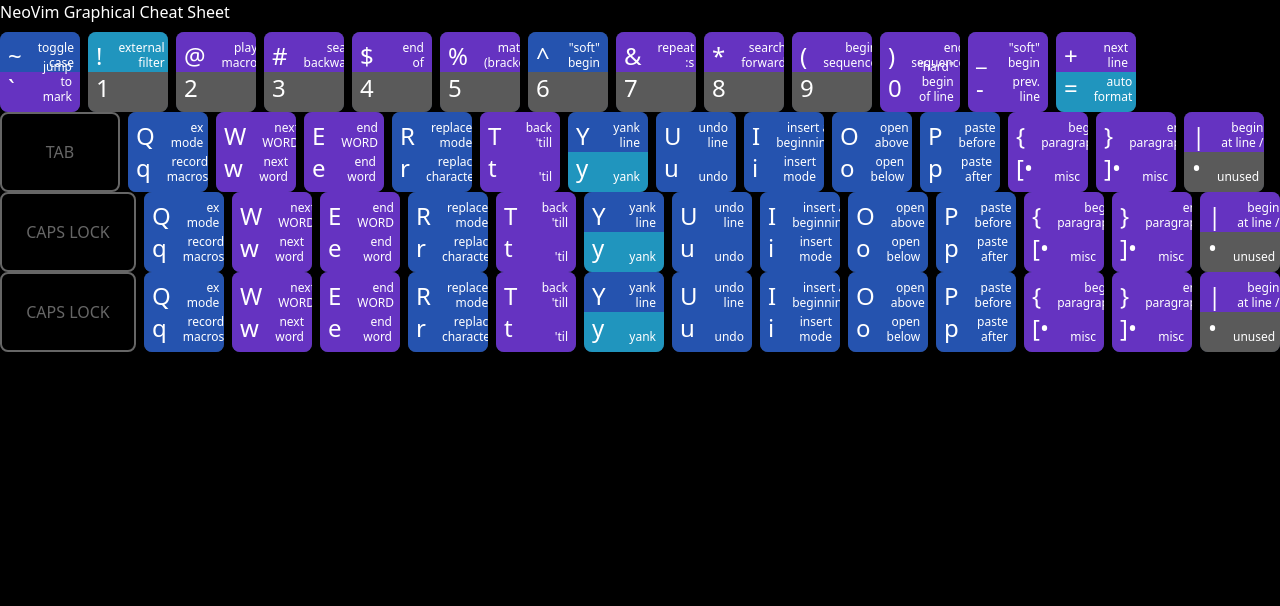
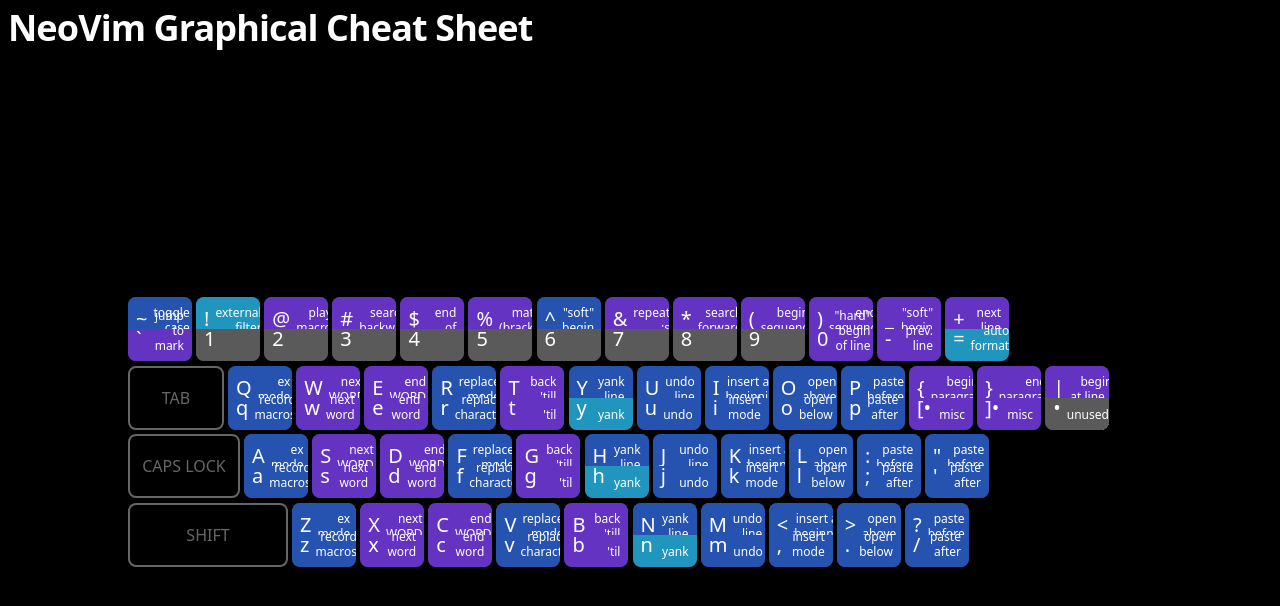
Before and after one commit to rikardillo/nvim-cheatsheet, a Next.js app: page / in a window 1280 px wide. Shown: the top 606 px of the page. Built offline with nearby package versions, Linux system fonts and the light colour scheme.

Commit message:
UPDATE - Added types and some layout improvements

```diff
--- a/app/layout.tsx
+++ b/app/layout.tsx
@@ -13,7 +13,9 @@
 }>) {
   return (
     <html lang="en">
-      <body className={`bg-black text-white`}>{children}</body>
+      <body className={`bg-black text-white min-h-dvh flex flex-col`}>
+        {children}
+      </body>
     </html>
   );
 }
--- a/app/page.tsx
+++ b/app/page.tsx
@@ -9,9 +9,13 @@
 
 export default function Home() {
   return (
-    <div className="flex flex-col gap-2">
-      <h2>NeoVim Graphical Cheat Sheet</h2>
-      <Keyboard rows={rows} />
+    <div className="flex flex-col gap-2 grow">
+      <h2 className="p-2 text-4xl font-bold tracking-tight">
+        NeoVim Graphical Cheat Sheet
+      </h2>
+      <section className="flex grow items-center justify-center h-full ">
+        <Keyboard rows={rows} />
+      </section>
     </div>
   );
 }
--- a/rows/row2.ts
+++ b/rows/row2.ts
@@ -1,12 +1,6 @@
-import { KeyProps } from "../ui/Keyboard/Key/Key.types";
+import { KeyboardRow, KeyProps } from "../ui/Keyboard/Key/Key.types";
 
-const row2: {
-  initialKey?: {
-    button: string;
-    width: number | undefined;
-  };
-  keys: KeyProps[];
-} = {
+const row2: KeyboardRow = {
   initialKey: {
     button: "tab",
     width: 1.5,
--- a/rows/row3.ts
+++ b/rows/row3.ts
@@ -1,120 +1,98 @@
-import { KeyProps } from "../ui/Keyboard/Key/Key.types";
+import { KeyboardRow } from "../ui/Keyboard/Key/Key.types";
 
-const row3: {
-  initialKey?: {
-    button: string;
-    width: number | undefined;
-  };
-  keys: KeyProps[];
-} = {
+const row3: KeyboardRow = {
   initialKey: {
     button: "caps lock",
-    width: 2.25,
+    width: 1.75,
   },
   keys: [
     {
-      top: "Q",
+      top: "A",
       topDescription: "ex mode",
       topMode: "insert",
-      bottom: "q",
+      bottom: "a",
       bottomDescription: "record macros",
       bottomMode: "insert",
     },
     {
-      top: "W",
+      top: "S",
       topDescription: "next WORD",
       topMode: "motion",
-      bottom: "w",
+      bottom: "s",
       bottomDescription: "next word",
       bottomMode: "motion",
     },
     {
-      top: "E",
+      top: "D",
       topDescription: "end WORD",
       topMode: "motion",
-      bottom: "e",
+      bottom: "d",
       bottomDescription: "end word",
       bottomMode: "motion",
     },
     {
-      top: "R",
+      top: "F",
       topDescription: "replace mode",
       topMode: "insert",
-      bottom: "r",
+      bottom: "f",
       bottomDescription: "replace character",
       bottomMode: "insert",
     },
     {
-      top: "T",
+      top: "G",
       topDescription: "back 'till",
       topMode: "motion",
-      bottom: "t",
+      bottom: "g",
       bottomDescription: "'til",
       bottomMode: "motion",
     },
     {
-      top: "Y",
+      top: "H",
       topDescription: "yank line",
       topMode: "insert",
-      bottom: "y",
+      bottom: "h",
       bottomDescription: "yank",
       bottomMode: "visual",
     },
     {
-      top: "U",
+      top: "J",
       topDescription: "undo line",
       topMode: "insert",
-      bottom: "u",
+      bottom: "j",
       bottomDescription: "undo",
       bottomMode: "insert",
     },
     {
-      top: "I",
+      top: "K",
       topDescription: "insert at beginning",
       topMode: "insert",
-      bottom: "i",
+      bottom: "k",
       bottomDescription: "insert mode",
       bottomMode: "insert",
     },
     {
-      top: "O",
+      top: "L",
       topDescription: "open above",
       topMode: "insert",
-      bottom: "o",
+      bottom: "l",
       bottomDescription: "open below",
       bottomMode: "insert",
     },
     {
-      top: "P",
+      top: ":",
       topDescription: "paste before",
       topMode: "insert",
-      bottom: "p",
+      bottom: ";",
       bottomDescription: "paste after",
       bottomMode: "insert",
     },
     {
-      top: "{",
-      topDescription: "begin paragraph",
-      topMode: "motion",
-      bottom: "[•",
-      bottomDescription: "misc",
-      bottomMode: "motion",
-    },
-    {
-      top: "}",
-      topDescription: "end paragraph",
-      topMode: "motion",
-      bottom: "]•",
-      bottomDescription: "misc",
-      bottomMode: "motion",
-    },
-    {
-      top: "|",
-      topDescription: "begin at line / goto column",
-      topMode: "motion",
-      bottom: "•",
-      bottomDescription: "unused",
-      bottomMode: "none",
+      top: `"`,
+      topDescription: "paste before",
+      topMode: "insert",
+      bottom: `'`,
+      bottomDescription: "paste after",
+      bottomMode: "insert",
     },
   ],
 };
--- a/rows/row4.ts
+++ b/rows/row4.ts
@@ -1,122 +1,92 @@
-import { KeyProps } from "../ui/Keyboard/Key/Key.types";
+import { KeyboardRow } from "../ui/Keyboard/Key/Key.types";
 
-const row3: {
-  initialKey?: {
-    button: string;
-    width: number | undefined;
-  };
-  keys: KeyProps[];
-} = {
+const row4: KeyboardRow = {
   initialKey: {
-    button: "caps lock",
-    width: 2.25,
+    button: "shift",
+    width: 2.5,
   },
   keys: [
     {
-      top: "Q",
+      top: "Z",
       topDescription: "ex mode",
       topMode: "insert",
-      bottom: "q",
+      bottom: "z",
       bottomDescription: "record macros",
       bottomMode: "insert",
     },
     {
-      top: "W",
+      top: "X",
       topDescription: "next WORD",
       topMode: "motion",
-      bottom: "w",
+      bottom: "x",
       bottomDescription: "next word",
       bottomMode: "motion",
     },
     {
-      top: "E",
+      top: "C",
       topDescription: "end WORD",
       topMode: "motion",
-      bottom: "e",
+      bottom: "c",
       bottomDescription: "end word",
       bottomMode: "motion",
     },
     {
-      top: "R",
+      top: "V",
       topDescription: "replace mode",
       topMode: "insert",
-      bottom: "r",
+      bottom: "v",
       bottomDescription: "replace character",
       bottomMode: "insert",
     },
     {
-      top: "T",
+      top: "B",
       topDescription: "back 'till",
       topMode: "motion",
-      bottom: "t",
+      bottom: "b",
       bottomDescription: "'til",
       bottomMode: "motion",
     },
     {
-      top: "Y",
+      top: "N",
       topDescription: "yank line",
       topMode: "insert",
-      bottom: "y",
+      bottom: "n",
       bottomDescription: "yank",
       bottomMode: "visual",
     },
     {
-      top: "U",
+      top: "M",
       topDescription: "undo line",
       topMode: "insert",
-      bottom: "u",
+      bottom: "m",
       bottomDescription: "undo",
       bottomMode: "insert",
     },
     {
-      top: "I",
+      top: "<",
       topDescription: "insert at beginning",
       topMode: "insert",
-      bottom: "i",
+      bottom: ",",
       bottomDescription: "insert mode",
       bottomMode: "insert",
     },
     {
-      top: "O",
+      top: ">",
       topDescription: "open above",
       topMode: "insert",
-      bottom: "o",
+      bottom: ".",
       bottomDescription: "open below",
       bottomMode: "insert",
     },
     {
-      top: "P",
+      top: "?",
       topDescription: "paste before",
       topMode: "insert",
-      bottom: "p",
+      bottom: "/",
       bottomDescription: "paste after",
       bottomMode: "insert",
-    },
-    {
-      top: "{",
-      topDescription: "begin paragraph",
-      topMode: "motion",
-      bottom: "[•",
-      bottomDescription: "misc",
-      bottomMode: "motion",
-    },
-    {
-      top: "}",
-      topDescription: "end paragraph",
-      topMode: "motion",
-      bottom: "]•",
-      bottomDescription: "misc",
-      bottomMode: "motion",
-    },
-    {
-      top: "|",
-      topDescription: "begin at line / goto column",
-      topMode: "motion",
-      bottom: "•",
-      bottomDescription: "unused",
-      bottomMode: "none",
     },
   ],
 };
 
-export default row3;
+export default row4;
--- a/ui/Keyboard/Key/KeyText.tsx
+++ b/ui/Keyboard/Key/KeyText.tsx
@@ -24,13 +24,17 @@
 
   return (
     <div
-      className={`flex h-1/2 p-2 lg:gap-4 md:gap-2
+      className={`flex h-1/2 lg:p-2 lg:gap-[6px] md:gap-[4px] md:p-1 gap-[2px]
         ${itemsAlign === "start" ? "items-start" : "items-end"}
         ${modeColor}
         `}
     >
-      <p className="key lg:text-2xl md:text-xl sm:text-lg transition-all duration-150">{keybutton}</p>
-      <p className="text-right w-full description xl:text-[12px] lg:text-[10px] md:text-[8px] text-[8px] leading-tight transition-all duration-150">{text}</p>
+      <p className="key lg:text-xl md:text-lg sm:text-lg transition-all duration-150">
+        {keybutton}
+      </p>
+      <p className="text-right w-full description xl:text-[12px] lg:text-[10px] md:text-[8px] text-[8px] leading-tight transition-all duration-150 grow">
+        {text}
+      </p>
     </div>
   );
 }
--- a/ui/Keyboard/Keyboard.tsx
+++ b/ui/Keyboard/Keyboard.tsx
@@ -7,7 +7,7 @@
 
 export default function Keyboard({ rows }: KeyboardProps) {
   return (
-    <div>
+    <div className="flex flex-col gap-[.6vh] w-[80%]">
       {rows.map((row, i) => (
         <Row initialKey={row.initialKey} row={row.keys} key={i} />
       ))}
--- a/ui/Keyboard/Row/Row.tsx
+++ b/ui/Keyboard/Row/Row.tsx
@@ -13,7 +13,7 @@
 
 export default function Row({ row, initialKey }: RowProps) {
   return (
-    <div className="flex gap-2">
+    <div className="flex gap-[.4%]">
       {initialKey && (
         <InitialKey
           initialKey={initialKey.button}
```
